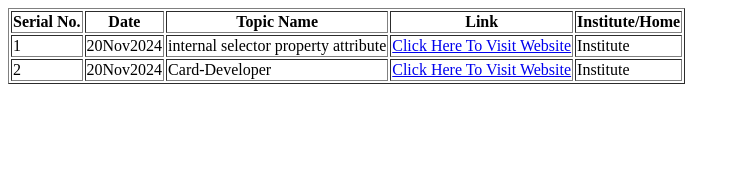
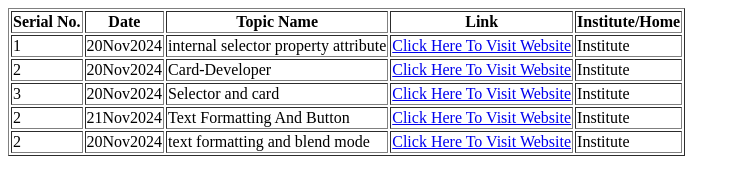
Before and after one commit to KavishRajput/CSS, a plain HTML site: page index.html in a window 1280 px wide. Shown: the whole page, without its empty margins (0-740 px from the left). Drawn offline with Linux system fonts and the light colour scheme.

Commit message:
Update index.html

```diff
--- a/index.html
+++ b/index.html
@@ -28,6 +28,27 @@
             <td><a href="https://kavishrajput.github.io/CSS/Lectures/20Nov2024/developer_card.html">Click Here To Visit Website</a></td>
             <td>Institute</td>
         </tr>
+        <tr>
+            <td>3</td>
+            <td>20Nov2024</td>
+            <td>Selector and card</td>
+            <td><a href="https://kavishrajput.github.io/CSS/Lectures/20Nov2024/selector_and_card.html">Click Here To Visit Website</a></td>
+            <td>Institute</td>
+        </tr>
+        <tr>
+            <td>2</td>
+            <td>21Nov2024</td>
+            <td>Text Formatting And Button</td>
+            <td><a href="https://kavishrajput.github.io/CSS/Lectures/20Nov2024/template_textformatting_button.html">Click Here To Visit Website</a></td>
+            <td>Institute</td>
+        </tr>
+        <tr>
+            <td>2</td>
+            <td>20Nov2024</td>
+            <td>text formatting and blend mode</td>
+            <td><a href="https://kavishrajput.github.io/CSS/Lectures/20Nov2024/text_formatting_blend_mode.html">Click Here To Visit Website</a></td>
+            <td>Institute</td>
+        </tr>
     </table>
 </body>
 </html>
```
